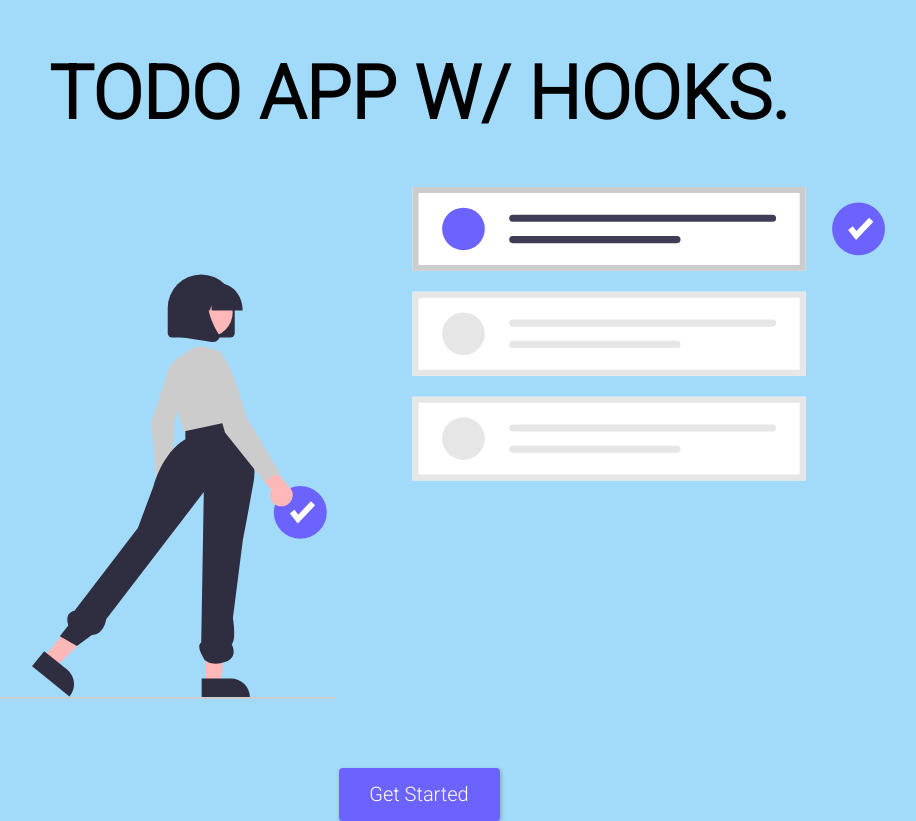
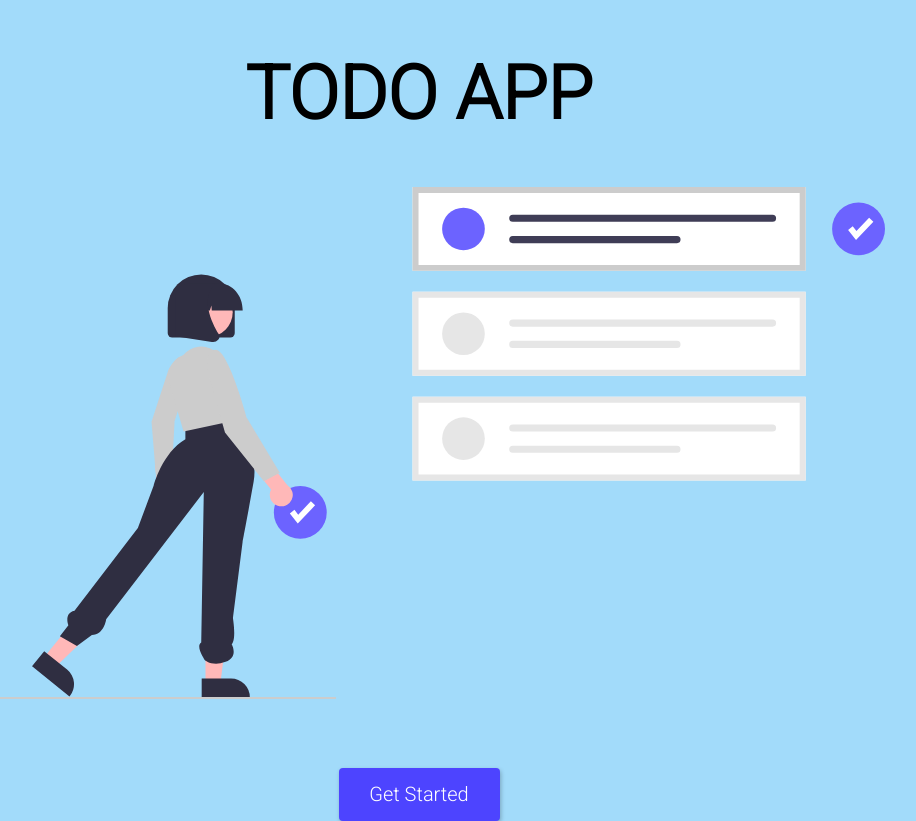
Before and after one commit to elkhayate/Todo_app, a React (Create React App) app: page / in a window 1280 px wide. Shown: the whole page, without its empty margins (221-1137 px from the left). Built offline with nearby package versions, Linux system fonts and the light colour scheme.

Commit message:
fixed the bug

```diff
--- a/src/App.js
+++ b/src/App.js
@@ -26,7 +26,7 @@ function Landing() {
     <>
     <div className={style.container}>
       <div className={style.title}>
-        <h1>Todo App w/ Hooks.</h1>
+        <h1>Todo App</h1>
       </div>
           <div className={style.data}>
               <div className={style.svg}>
--- a/src/app.module.css
+++ b/src/app.module.css
@@ -11,9 +11,10 @@
     text-transform: uppercase;
     font-family: 'Roboto', sans-serif;
     text-align: center;
+
 }
 .btn {
-    background: #6c63ff;
+    background: #4d44ff;
     box-shadow: 1px 2px 4px rgba(0, 0, 0, 0.25);
     border-radius: 4px;
     border: 0;
@@ -31,3 +32,7 @@
 .container {
     text-align: center;
 }
+.btn:hover {
+    background: #6c63ff;
+
+}
--- a/src/components/TodoApp.js
+++ b/src/components/TodoApp.js
@@ -3,7 +3,7 @@ import style from "../styles/todoapp.module.css";
 import TodoForm from './TodoForm';
 
 function TodoApp() {
-    const [tasks, setTasks] = useState([]);
+    const [tasks, setTasks] = useState([""]);
     const addTask = (task) => {
         setTasks([...tasks, task])
     }
--- a/src/components/TodoForm.js
+++ b/src/components/TodoForm.js
@@ -3,14 +3,14 @@ import { v4 as uuidv4 } from 'uuid';
 import style from "../styles/form.module.css";
 import Add from "../img/add.png";
 
-function TodoForm(props) {
-    const [task, setTask] = useState("");
+export default function TodoForm(props) {
+    const [task, setTask] = useState(null);
     const handleChange = (e) => {
         setTask(e.target.value)
     }
     const handleSubmit = (e) => {
         e.preventDefault();
-        const newTask = {...task, id : uuidv4(), completed : false};
+        const newTask = {task, id : uuidv4()};
         props.add(newTask);
         setTask("");
     }
@@ -21,6 +21,3 @@ function TodoForm(props) {
         </form>
     )
 }
-
-
-export default TodoForm;
```
